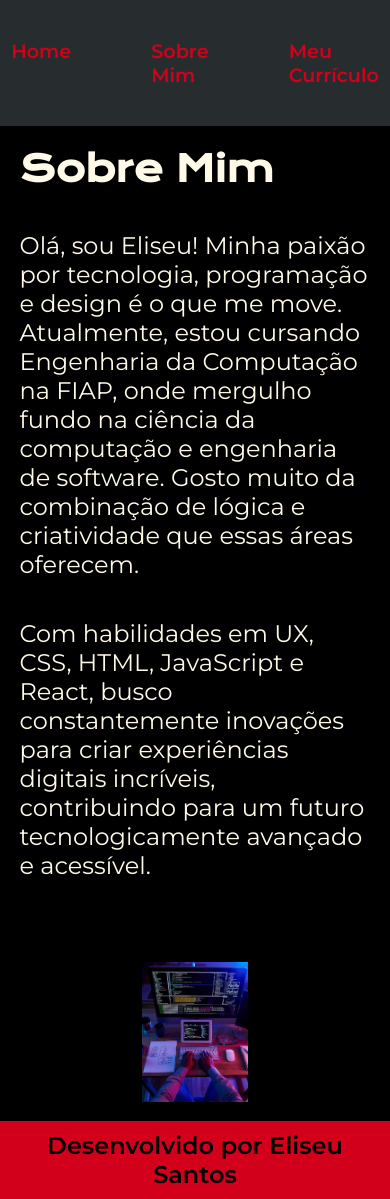
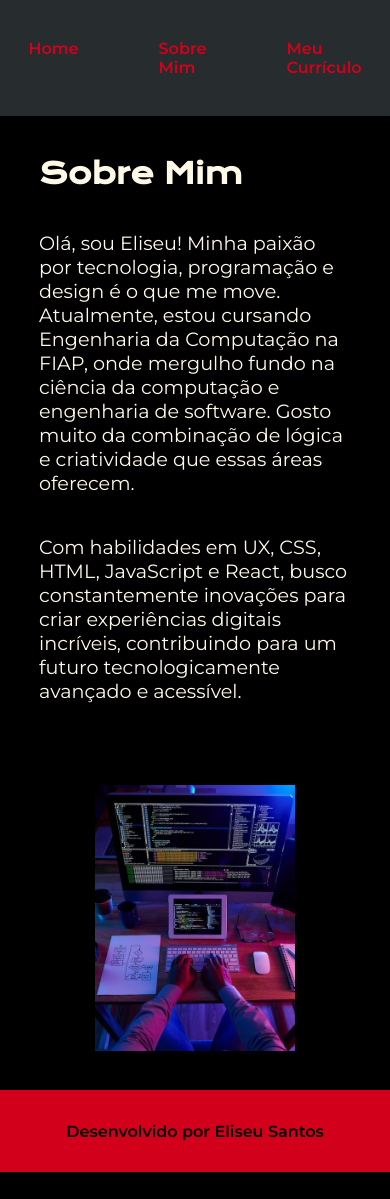
Before and after one commit to eliseufesantos/portfolio, a plain HTML site: page about.html in a window 390 px wide. After the commit the page ends 1172 px from the top, so only its background shows below. Drawn offline with nearby package versions, Linux system fonts and the light colour scheme.

Commit message:
Add files via upload

```diff
--- a/styles/style.css
+++ b/styles/style.css
@@ -32,12 +32,13 @@ body {
     display: flex;
     gap: 80px;
 }
+
 .cabecalho__menu__link {
     font-family: var(--fonte-secundaria);
     font-size: 1.5rem;
     font-weight: 600;
     color: var(--cor-terciaria);
-    text-decoration:none;
+    text-decoration: none;
 }
 
 .apresentacao {
@@ -49,7 +50,7 @@ body {
 
 }
 
-.apresentacao__about{
+.apresentacao__about {
     padding: 8% 15%;
     display: flex;
     align-items: center;
@@ -137,6 +138,7 @@ body {
 .apresentacao__links__navegacao__imagens {
     width: 2rem;
 }
+
 .apresentacao__imagem {
     width: 35%;
 }
@@ -145,9 +147,10 @@ body {
     width: 25%;
 }
 
-.apresentacao__imagem__resume{
+.apresentacao__imagem__resume {
     width: 40%
 }
+
 .rodape {
 
     background-color: var(--cor-terciaria);
@@ -164,7 +167,7 @@ body {
 @media (max-width: 1200px) {
 
     .cabecalho__menu__link {
-        font-size: 1.2rem;
+        font-size: 1rem;
     }
 
     .cabecalho {
@@ -177,19 +180,45 @@ body {
 
     .apresentacao {
         flex-direction: column-reverse;
-        padding: 5%;
+        padding: 10%;
+    }
+
+    .apresentacao__conteudo {
+        width: auto;
+    }
+
+    .apresentacao__conteudo__titulo {
+        font-size: 1.8rem;
     }
 
     .apresentacao__about {
         flex-direction: column;
         padding: 5%;
+        padding: 10%;
+    }
+
+    .apresentacao__conteudo__texto {
+        font-size: 1.2rem;
+    }
+
+    .apresentacao__links__navegacao {
+        font-size: 1.2rem;
+    }
+
+    .apresentacao__links__navegacao__imagens {
+        width: 1.5rem;
     }
 
     .apresentacao__imagem__about {
-        width: 30%;
+        width: 12.5rem;
     }
 
-    .apresentacao__conteudo {
-        width: auto;
+    .apresentacao__imagem__resume {
+        width: 18.75rem;
+    }
+
+    .rodape {
+        font-size: 1rem;
+        padding: 8%;
     }
 }
```
